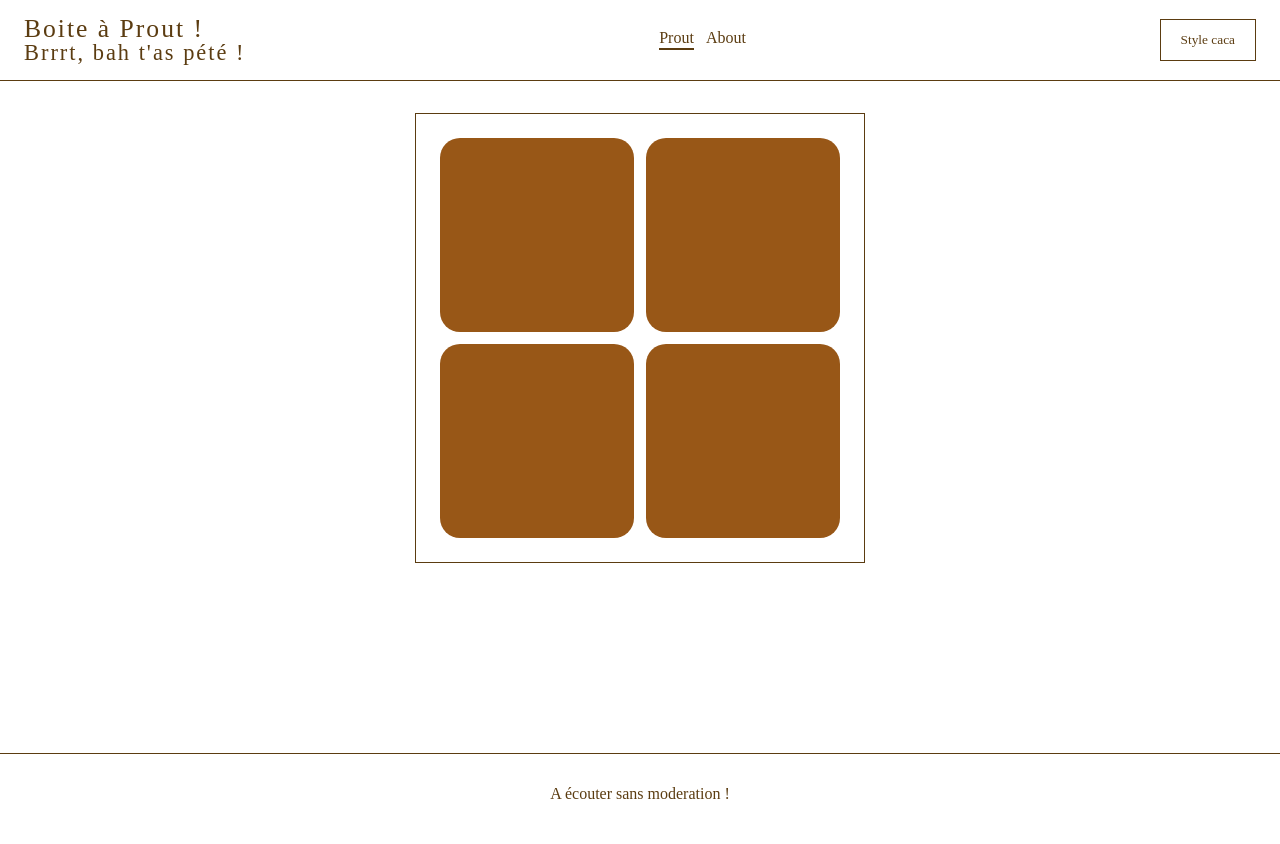
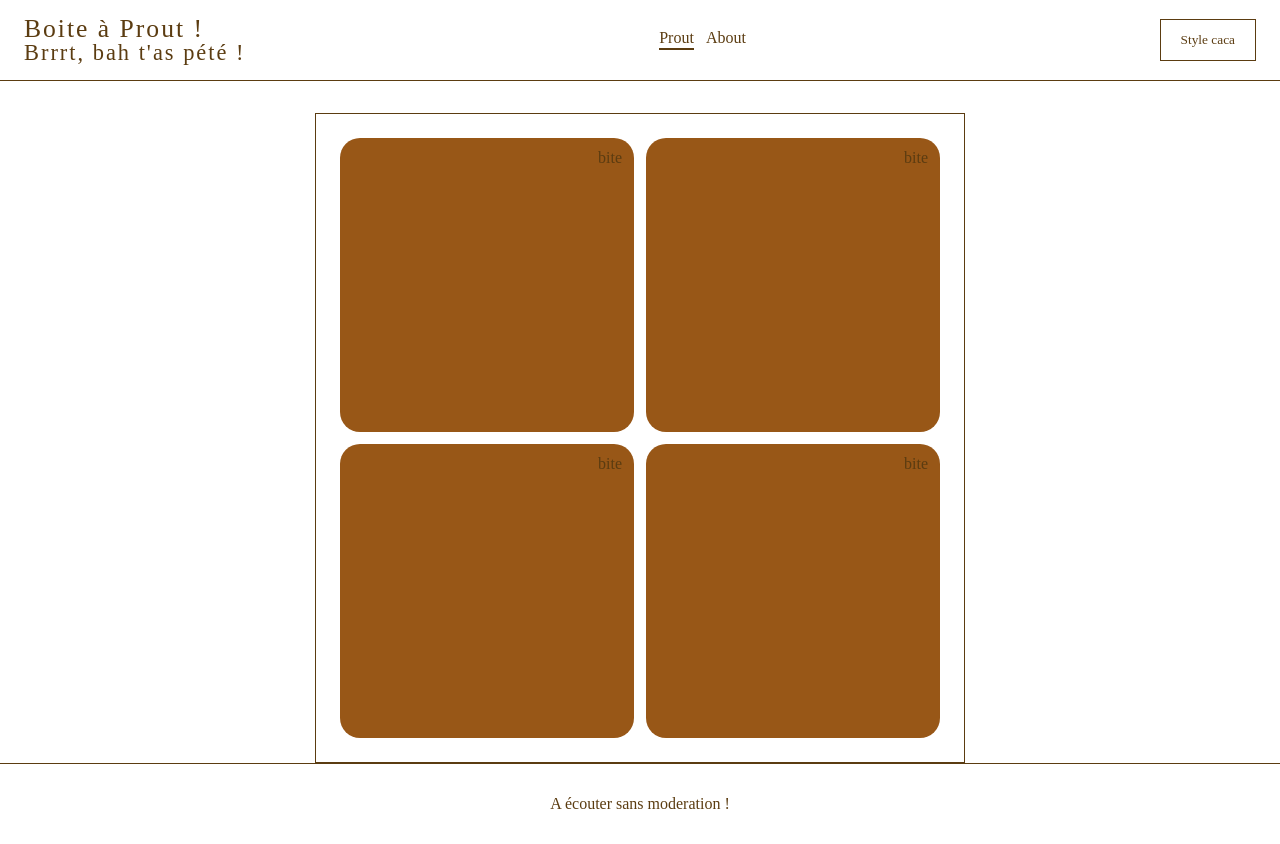
Before and after one commit to 1Bastien/React_Music_Box, a React (Create React App) app: page / in a window 1280 px wide. Built offline with nearby package versions, Linux system fonts and the light colour scheme.

Commit message:
ajoute toi meme tes prouts partie 1

```diff
--- a/src/components/Home/GridButton.js
+++ b/src/components/Home/GridButton.js
@@ -1,9 +1,10 @@
 import styled from "styled-components";
 
-export default function GridButton ({isPlayed = false, soundPlay}) {
+export default function GridButton({ isPlayed = false, soundPlay, id }) {
     return (
         <Wrapper isPlayed={isPlayed} onClick={soundPlay}>
-
+            <label onClick={(e) => e.stopPropagation()} htmlFor={id}>bite</label>
+            <input onClick={(e) => e.stopPropagation()} id={id} type="file" />
         </Wrapper>
     );
 }
@@ -22,8 +23,8 @@ const Wrapper = styled.div`
         bottom: 0;
         left: 0;
         z-index: 0;
-        background: ${(props)=>(props.isPlayed ? "#985717" : "#bf8013")};
-        opacity: ${props => props.isPlayed? "1" : "0"};
+        background: ${(props) => (props.isPlayed ? "#985717" : "#bf8013")};
+        opacity: ${props => props.isPlayed ? "1" : "0"};
         transition: 0.1s;
     }
     &:hover::before {
@@ -33,4 +34,13 @@ const Wrapper = styled.div`
         opacity: 1;
         background: #582900;
     }
+    & input {
+        display: none;
+    }
+    & label {
+        position: absolute;
+        right: 12px;
+        top: 12px;
+
+    }
 `;
--- a/src/components/Home/index.js
+++ b/src/components/Home/index.js
@@ -7,8 +7,12 @@ export default function Home() {
     return (
         <Wrapper>
             <Grid>
-                {buttonsList.map(({ soundPlay, isPlayed }, index) => {
-                    return <GridButton key={index} soundPlay={soundPlay} isPlayed={isPlayed} />;
+                {buttonsList.map(({ soundPlay, isPlayed, id }, index) => {
+                    return <GridButton
+                        key={index}
+                        soundPlay={soundPlay}
+                        isPlayed={isPlayed}
+                        id={id} />;
                 })}</Grid>
         </Wrapper>
     );
@@ -18,8 +22,8 @@ const Wrapper = styled.div``;
 
 const Grid = styled.div`
 display: grid;
-width: 400px;
-height: 400px;
+width: 600px;
+height: 600px;
 border solid 1px;
 grid-template-columns: 1fr 1fr;
 column-gap: 12px;
--- a/src/hooks/useSounds.js
+++ b/src/hooks/useSounds.js
@@ -18,18 +18,22 @@ export default function useSounds() {
         {
             soundPlay: () => soundPlay("C4"),
             isPlayed: isAiguePlayed,
+            id: "aigue"
         },
         {
             soundPlay: () => soundPlay("D#4"),
             isPlayed: isCourtPlayed,
+            id: "court"
         },
         {
             soundPlay: () => soundPlay("F#4"),
             isPlayed: isLongPlayed,
+            id: "long"
         },
         {
             soundPlay: () => soundPlay("A4"),
             isPlayed: isRapidePlayed,
+            id: "rapide"
         }
     ];
 
@@ -72,7 +76,7 @@ export default function useSounds() {
                     break;
                 case 'r':
                     setIsRapidePlayed(true);
-                    window.setTimeout(() => setIsRapidePlayed(false),1000);
+                    window.setTimeout(() => setIsRapidePlayed(false), 1000);
                     soundPlay('A4');
                     break;
                 default:
```
